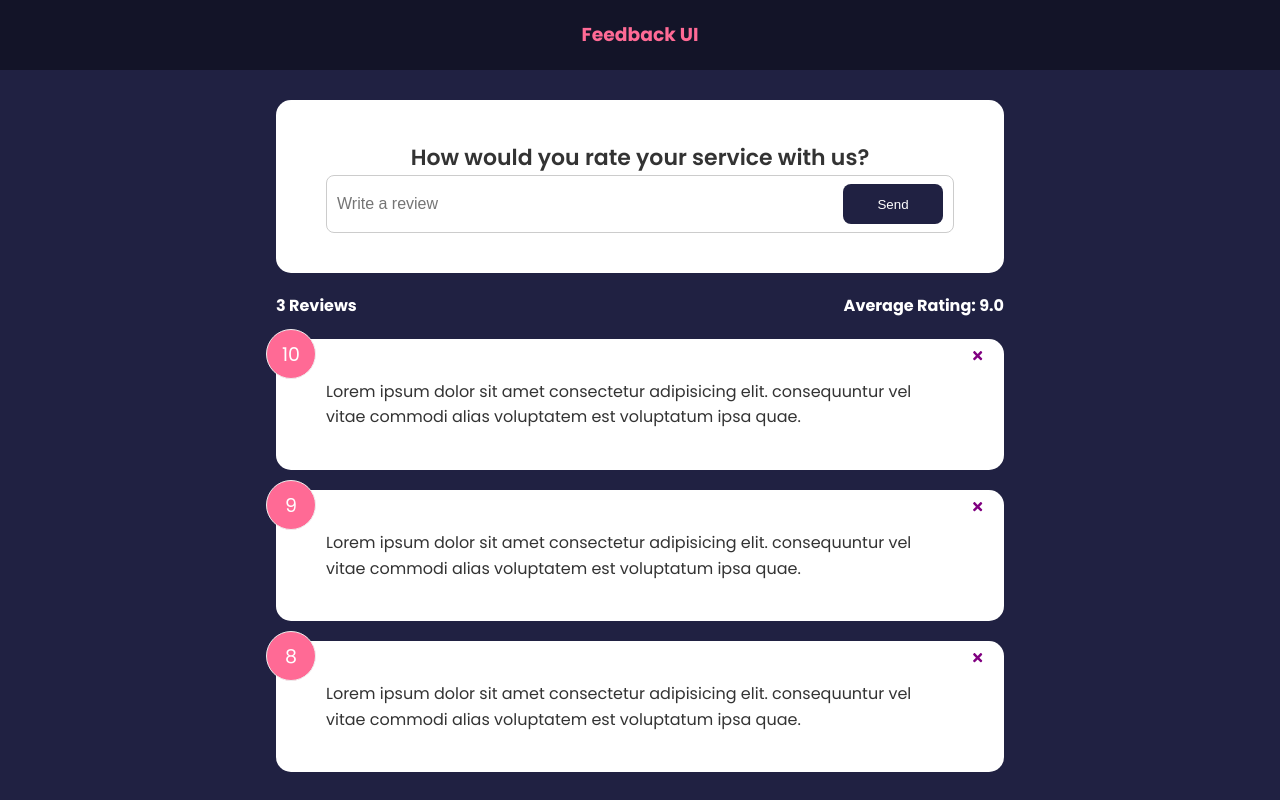
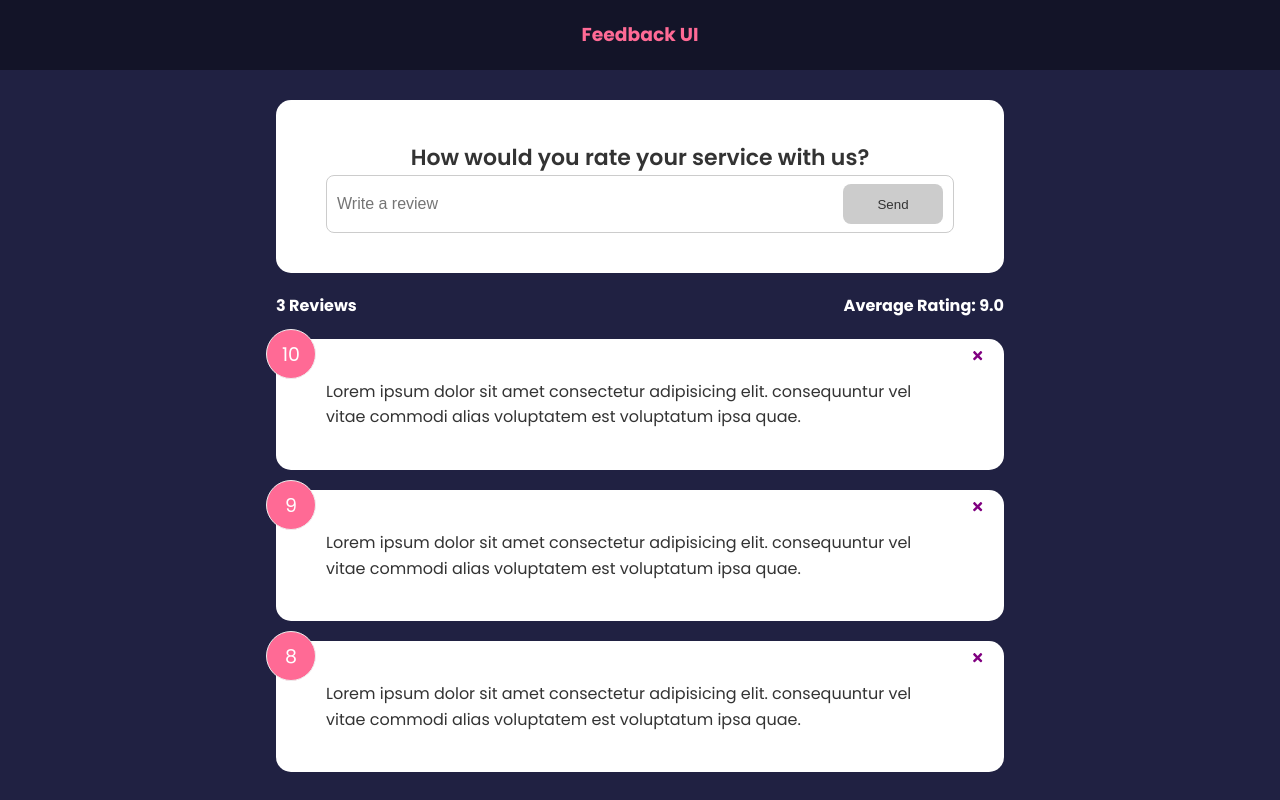
Before and after one commit to Snackonevil/learn-react-feedback-app, a React (Create React App) app: page / in a window 1280 px wide. Built offline with nearby package versions, Linux system fonts and the light colour scheme; the HTML template or start-up script is replaced by a standard one.

Commit message:
form component

```diff
--- a/src/components/FeedbackForm.jsx
+++ b/src/components/FeedbackForm.jsx
@@ -4,8 +4,20 @@
 
 function FeedbackForm() {
   const [text, setText] = useState('');
+  const [btnDisabled, setBtnDisabled] = useState(true);
+  const [message, setMessage] = useState('');
 
   const handleTextChange = e => {
+    if (text === '') {
+      setBtnDisabled(true);
+      setMessage(null);
+    } else if (text !== '' && text.trim().length < 10) {
+      setMessage('Text must be at least 10 characters');
+      setBtnDisabled(true);
+    } else {
+      setMessage(null);
+      setBtnDisabled(false);
+    }
     setText(e.target.value);
   };
 
@@ -15,13 +27,16 @@
         <h2>How would you rate your service with us?</h2>
         <div className="input-group">
           <input
+            value={text}
             onChange={handleTextChange}
-            value={text}
             type="text"
             placeholder="Write a review"
           ></input>
-          <Button type="submit">Send</Button>
+          <Button type="submit" isDisabled={btnDisabled}>
+            Send
+          </Button>
         </div>
+        {message && <div className="message">{message}</div>}
       </form>
     </Card>
   );
```
